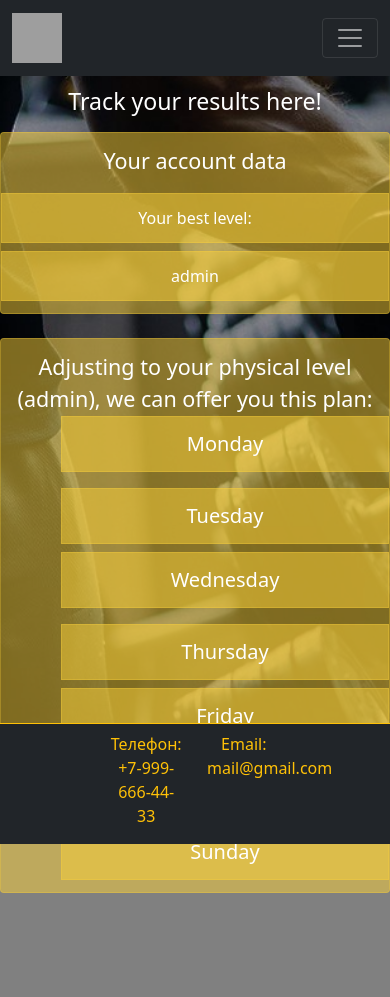
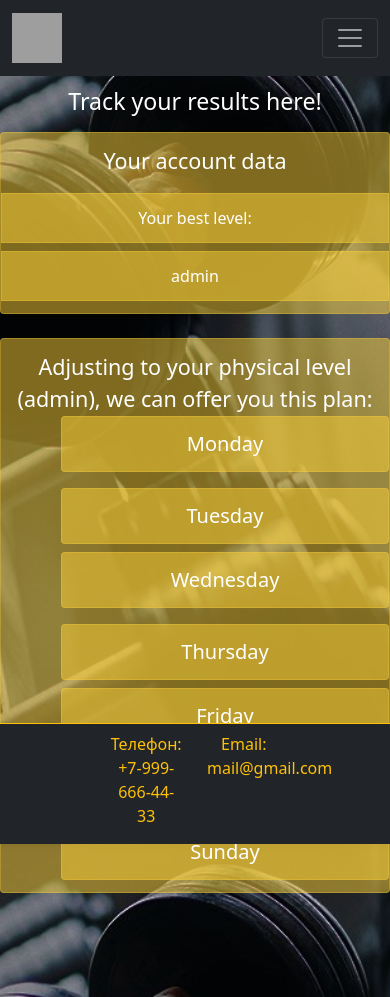
Before and after one commit to NokASur/Flaskoidnost, a Flask app: page /recommendations in a window 390 px wide. Run offline with Flask 3, Linux system fonts and the light colour scheme; the visitor is signed in with stand-in values (Sample User, id 1); grey boxes are pictures that could not be loaded.

Commit message:
python anywhere hosting adaptation

```diff
--- a/static/css/dbstyle.css
+++ b/static/css/dbstyle.css
@@ -14,6 +14,7 @@ body {
     /*padding-top: 7%;*/
     padding-bottom: 40px;
     color: #ffffff;
+    min-height: 100%;
 }
 
 .db_orange_text {
@@ -25,4 +26,9 @@ body {
     background-repeat: no-repeat;
     background-size: cover;
     background-color: grey;
+    background-attachment: fixed;
 }
+
+.footer_cor{
+    margin-top: auto;
+}
--- a/tables.py
+++ b/tables.py
@@ -5,8 +5,7 @@ from flask_sqlalchemy import SQLAlchemy
 from datetime import datetime
 
 app = Flask(__name__)
-# app.secret_key = environ["SECRET_KEY"]
-app.secret_key = "sdfafsdfsdf"
+app.secret_key = "asfsffsdf"
 
 app.pemanent_session_lifetime = timedelta(minutes=0)
 app.config['SQLALCHEMY_DATABASE_URI'] = 'sqlite:///database.sqlite3'
--- a/templates/done.html
+++ b/templates/done.html
@@ -12,7 +12,9 @@ FINISHING
     <form class="mt-5" action="/">
         <h1>Your results were successfully saved.</h1>
         <h2>Please press this button to return to home page</h2>
-        <button class="btn btn-warning">Confirm</button>
+        <div class="text-center">
+            <button class="btn btn-warning text-center">Confirm</button>
+        </div>
     </form>
     </div>
 </div>
--- a/templates/header_base.html
+++ b/templates/header_base.html
@@ -37,7 +37,7 @@
 
 {% block footer %}
 
-<div class="pt-2 border-top bg-dark container-fluid text-warning border-warning fixed-bottom text-center mt-3">
+<div class="pt-2 border-top bg-dark container-fluid text-warning border-warning fixed-bottom footer_cor text-center mt-3">
     <div class="row">
         <div class="col-3"></div>
         <div class="col-3">
--- a/templates/index.html
+++ b/templates/index.html
@@ -9,9 +9,9 @@
 {% endblock %}
 
 {% block main %}
-<body class="db_bg_main_color db_main_beackpic">
+<body class="db_bg_main_color db_main_beackpic ">
     <section class="about mt-5">
-        <div class="container themed-grid-col centmain card">
+        <div class="container centmain">
             <div class="row">
                 <div class="col-2"></div>
                 <div class="col-8">
@@ -26,7 +26,7 @@
             <div class="row">
                 <div class="col-xl-4 col-md-3"></div>
                 <div class="col-xl-4 col-md-6 col-xl-12">
-                    <p class="fs-5">
+                    <p class="fs-5 text-center">
                         На нашем сайте вы можете пройти опрос и получить индивидуальный
                         список рекомендованных упражнений.
                     </p>
--- a/templates/login.html
+++ b/templates/login.html
@@ -4,11 +4,11 @@
     <h1 class="h3 mb-3 fw-normal">Please, login</h1>
 
     <div class="form-floating">
-        <input type="text" class="form-control bg-secondary" id="floatingInput" name="meta">
+        <input type="text" class="form-control bg-secondary mb-1" id="floatingInput" name="meta">
         <label for="floatingInput" style="color: #ffc107;">{{ meta_fill }}</label>
     </div>
     <div class="form-floating">
-        <input type="password" class="form-control bg-secondary" id="floatingPassword" name="password">
+        <input type="password" class="form-control bg-secondary mt-1" id="floatingPassword" name="password">
         <label for="floatingPassword" style="color: #ffc107;">{{ password_fill }}</label>
     </div>
 {% endblock %}
--- a/templates/recommendations.html
+++ b/templates/recommendations.html
@@ -36,7 +36,7 @@
                         <div class="col-md-8 themed-grid-col mb-5 card fs-4">
                             Adjusting to your physical level ({{ cur_level }}), we can offer you this plan:
                             <div class="row fs-5 ms-5 ">
-                                <div class="col-md-5 themed-grid-col">Monday
+                                <div class="col-md-5 themed-grid-col card">Monday
                                     {% for task in rec_tasks %}
                                         {% if task.day == 1 %}
                                             <div class="row fs-6 ms-2 me-2">
@@ -47,7 +47,7 @@
                                     {% endfor %}
                                 </div>
                                 <div class="col-1"></div>
-                                <div class="col-md-5 themed-grid-col">Tuesday
+                                <div class="col-md-5 themed-grid-col card">Tuesday
                                     {% for task in rec_tasks %}
                                         {% if task.day == 2 %}
                                             <div class="row fs-6 ms-2 me-2">
@@ -57,7 +57,7 @@
                                         {% endif %}
                                     {% endfor %}
                                 </div>
-                                <div class="col-md-5 themed-grid-col">Wednesday
+                                <div class="col-md-5 themed-grid-col card">Wednesday
                                     {% for task in rec_tasks %}
                                         {% if task.day == 3 %}
                                             <div class="row fs-6 ms-2 me-2">
@@ -68,7 +68,7 @@
                                     {% endfor %}
                                 </div>
                                 <div class="col-1"></div>
-                                <div class="col-md-5 themed-grid-col">Thursday
+                                <div class="col-md-5 themed-grid-col card">Thursday
                                     {% for task in rec_tasks %}
                                         {% if task.day == 4 %}
                                             <div class="row fs-6 ms-2 me-2">
@@ -78,7 +78,7 @@
                                         {% endif %}
                                     {% endfor %}
                                 </div>
-                                <div class="col-md-5 themed-grid-col">Friday
+                                <div class="col-md-5 themed-grid-col card">Friday
                                     {% for task in rec_tasks %}
                                         {% if task.day == 5 %}
                                             <div class="row fs-6 ms-2 me-2">
@@ -89,7 +89,7 @@
                                     {% endfor %}
                                 </div>
                                 <div class="col-1"></div>
-                                <div class="col-md-5 themed-grid-col">Saturday
+                                <div class="col-md-5 themed-grid-col card">Saturday
                                     {% for task in rec_tasks %}
                                         {% if task.day == 6 %}
                                             <div class="row fs-6 ms-2 me-2">
@@ -100,7 +100,7 @@
                                     {% endfor %}
                                 </div>
 
-                                <div class="col-md-5 themed-grid-col">Sunday
+                                <div class="col-md-5 themed-grid-col card">Sunday
                                     {% for task in rec_tasks %}
                                         {% if task.day == 7 %}
                                             <div class="row fs-6 ms-2 me-2">
--- a/tests.py
+++ b/tests.py
@@ -6,26 +6,26 @@ all_questions.append(["What is your weight?", ans_array])
 ans_array = [["<150cm", 0], ["150-165cm", 1], ["165-180cm", 2], [">180cm", 1]]
 all_questions.append(["What is your height?", ans_array])
 
-ans_array = [["full", 0], ["athletic", 2], ["thin", 1]]
+ans_array = [["I am overweight", 0], ["I am athletic", 2], ["I am thin", 1]]
 all_questions.append(["What is your physique?", ans_array])
 
-ans_array = [["I have never practiced", 0], ["I have been doing it for up to half a year", 1], ["I have been doing it for more than half a year", 2]]
-all_questions.append(["What is your practice experience?", ans_array])
+ans_array = [["I have never been training", 0], ["I have been doing it for up to half a year", 1], ["I have been doing it for more than half a year", 2]]
+all_questions.append(["What is your training experience?", ans_array])
 
-ans_array = [["up to 10", 0], [" 10-30", 1], ["30+", 2]]
-all_questions.append(["How much can you push up?", ans_array])
+ans_array = [["Up to 30", 0], [" Up to 60", 1], ["60+", 2]]
+all_questions.append(["How many times can you push up?", ans_array])
 
-ans_array = [["up to 3", 0], ["3-8", 1], ["8+", 2]]
-all_questions.append(["How much do you pull up?", ans_array])
+ans_array = [["Up to 8", 0], ["8-15", 1], ["15+", 2]]
+all_questions.append(["How many times can you pull up?", ans_array])
 
-ans_array = [["increase the number of repetitions", 1], ["gain muscle mass", 2], ["lose weight", 0]]
+ans_array = [["Increase the number of repetitions", 1], ["Gain muscle mass", 2], ["Lose weight", 0]]
 all_questions.append(["What is the goal of your training?", ans_array])
 
-ans_array = [["up to 20", 0], ["up to 50", 1], ["up to 100", 2], ["100+", 3]]
+ans_array = [["Up to 20", 0], ["Up to 50", 1], ["Up to 100", 2], ["100+", 3]]
 all_questions.append(["How many times can you sit down?", ans_array])
 
-ans_array = [["Yes, practicing it every day", 3], ["Partially", 1], ["Nope", 0]]
-all_questions.append(["Do you like walking/running in the morning?", ans_array])
+ans_array = [["Yes, have been practicing it every day", 3], ["Partially", 1], ["Nope", 0]]
+all_questions.append(["Do you like walking/running in the morning/evening?", ans_array])
 
 ans_array = [["Yes", 2], ["No", 0]]
 all_questions.append(["Have you been doing cardio lately?", ans_array])
@@ -34,4 +34,4 @@ ans_array = [["High, accurately created", 2], ["Medium, nothing special", 1], ["
 all_questions.append(["What do you think is the quality of your diet?", ans_array])
 
 ans_array = [["Yes, severe", -3], ["A few", 0], ["I have a decent health", 2], ["I have an exceptional health ", 5]]
-all_questions.append(["do you have serious health problems?", ans_array])
+all_questions.append(["Do you have serious health problems?", ans_array])
```
Also changed, not shown: templates/profile.html (+8 -6 lines), templates/test.html (+4 -4 lines), app.py (line endings or trailing spaces), static/css/tests.css (line endings or trailing spaces), static/static/img/Office Athlete logo.svg (added), static/static/img/main pic.jpg (added), static/static/img/main_beackpicrep.png (added), static/static/img/repbeack.svg (added), static/static/img/repbeack2.svg (added), static/static/img/trenz.jpg (added).
